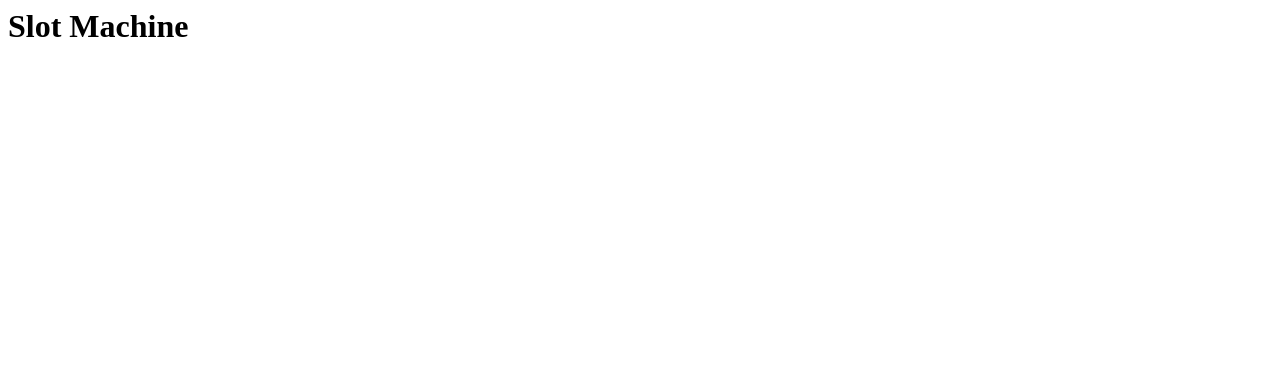
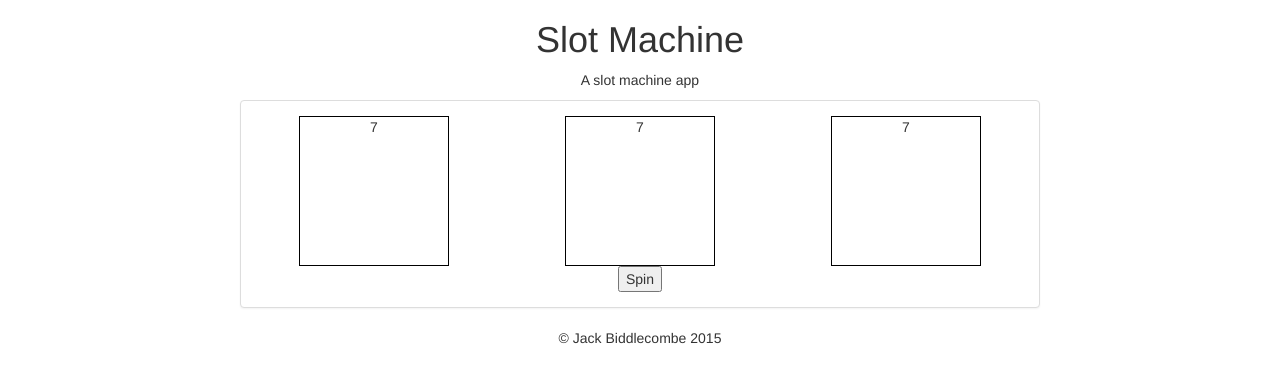
Before and after one commit to JackBid/Slot-Machine, a plain HTML site: page index.html in a window 1280 px wide. Drawn offline with nearby package versions, Linux system fonts and the light colour scheme.

Commit message:
very simple layout and page structure

```diff
--- a/index.html
+++ b/index.html
@@ -1,8 +1,40 @@
 <html>
 <head>
 	<title>Slot Machine</title>
+	<script src="https://ajax.googleapis.com/ajax/libs/jquery/1.11.3/jquery.min.js"></script>
+	<!-- Latest compiled and minified CSS -->
+	<link rel="stylesheet" href="https://maxcdn.bootstrapcdn.com/bootstrap/3.3.5/css/bootstrap.min.css">
+
+	<!-- Optional theme -->
+	<link rel="stylesheet" href="https://maxcdn.bootstrapcdn.com/bootstrap/3.3.5/css/bootstrap-theme.min.css">
+
+	<!-- Latest compiled and minified JavaScript -->
+	<script src="https://maxcdn.bootstrapcdn.com/bootstrap/3.3.5/js/bootstrap.min.js"></script>
+
+	<link rel="stylesheet" type="text/css" href="styles/style.css">
 </head>
 <body>
 	<h1>Slot Machine</h1>
+	<p>A slot machine app</p>
+	<div class="panel panel-default">
+	  <div class="panel-body">
+	  	<div class="row">
+		    <div class="col-md-4">
+		    	<div class="slot">7</div>
+		    </div>
+		    <div class="col-md-4">
+		    	<div class="slot">7</div>
+		    </div>
+		    <div class="col-md-4">
+		    	<div class="slot">7</div>
+		    </div>
+		</div>
+
+	    <button>Spin</button>
+
+	  </div>
+	</div>
+
+	<footer>&copy Jack Biddlecombe 2015</footer>
 </body>
 </html>
--- /dev/null
+++ b/styles/style.css
@@ -0,0 +1,11 @@
+body {
+	width: 800px;
+	margin: auto;
+	text-align: center;
+}
+.slot {
+	margin: auto;
+	width: 150px;
+	height: 150px;
+	border: 1px solid #000;
+}
```
